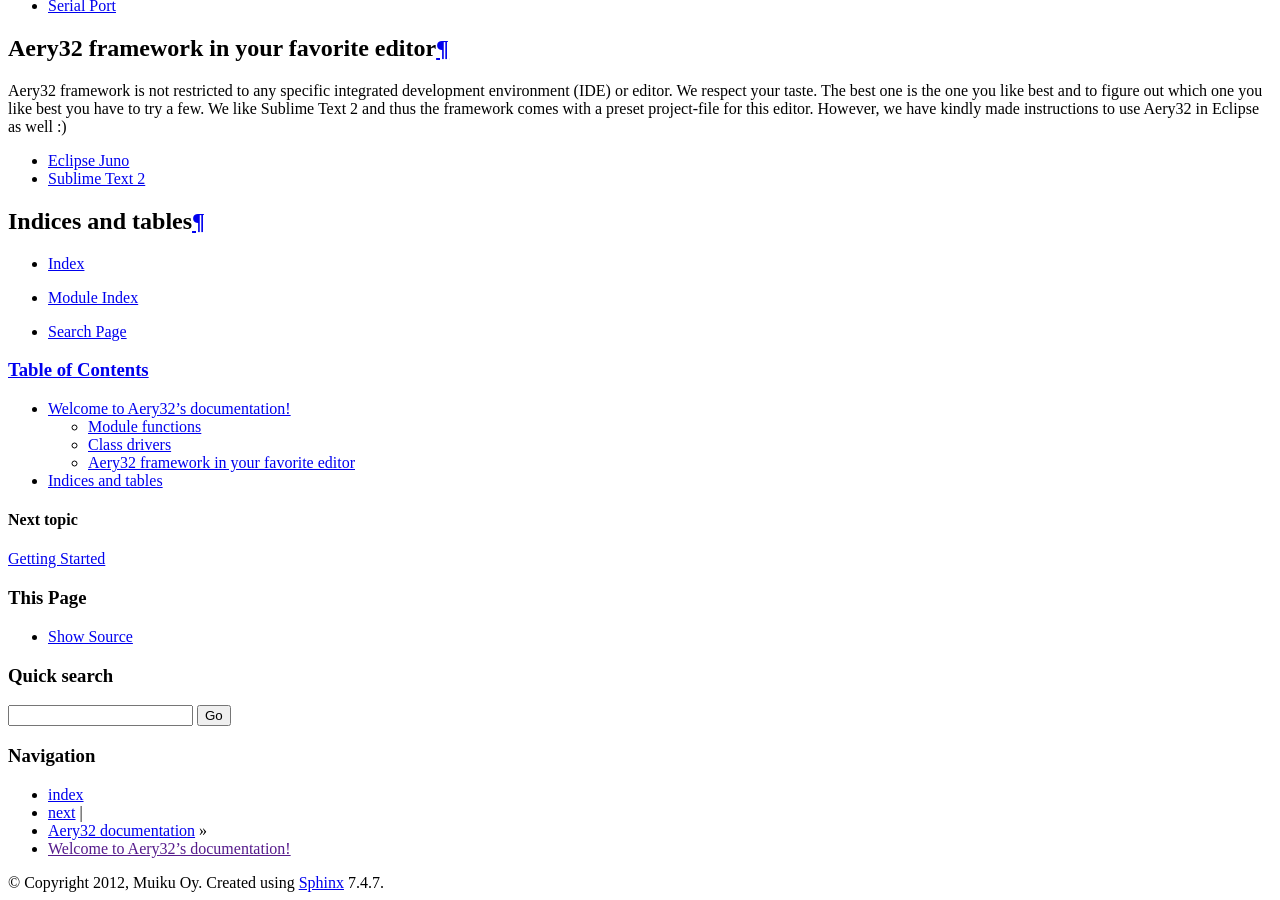
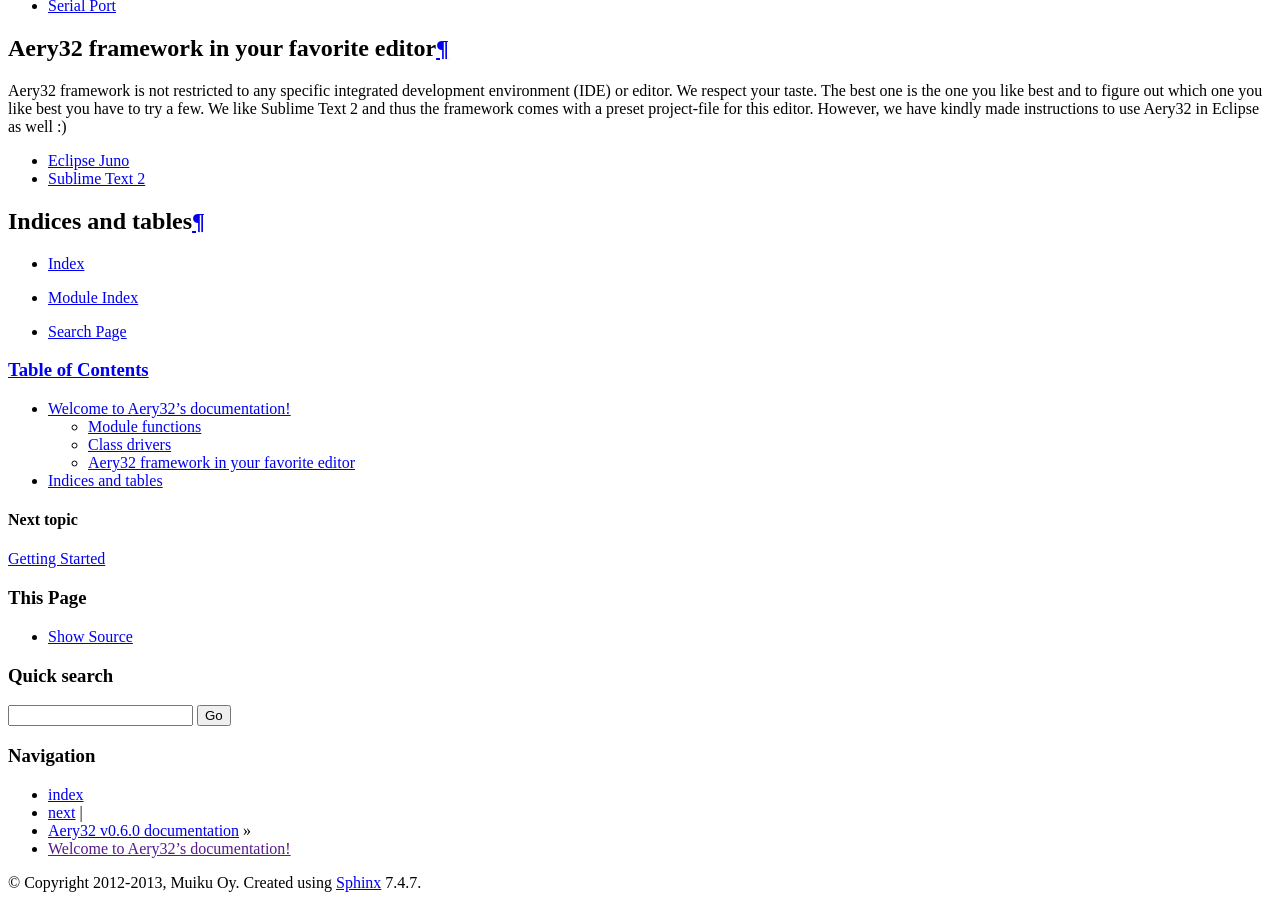
Before and after one commit to aery32/aery32-refguide, a Sphinx documentation site: the page built from source/index.rst, in a window 1280 px wide and 900 px high, scrolled down 1087 px. Built offline with Sphinx 7.4.7, drawn with Linux system fonts in a browser that asks for light colours; some of the changed text lies outside the part shown.

Commit message:
Bump to v0.6.0

```diff
--- a/source/conf.py
+++ b/source/conf.py
@@ -41,16 +41,16 @@ master_doc = 'index'
 
 # General information about the project.
 project = u'Aery32'
-copyright = u'2012, Muiku Oy'
+copyright = u'2012-2013, Muiku Oy'
 
 # The version info for the project you're documenting, acts as replacement for
 # |version| and |release|, also used in various other places throughout the
 # built documents.
 #
 # The short X.Y version.
-version = ''
+version = 'v0.6.0'
 # The full version, including alpha/beta/rc tags.
-release = ''
+release = 'v0.6.0'
 
 # The language for content autogenerated by Sphinx. Refer to documentation
 # for a list of supported languages.
```
